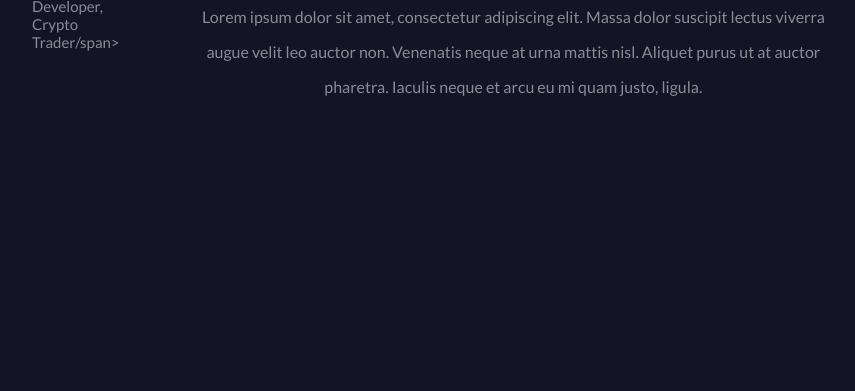
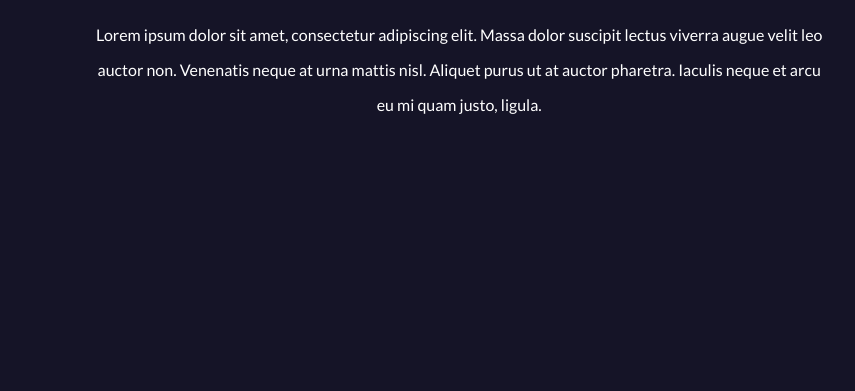
Before and after one commit to ryanfleming99/Website, a website: page index.html in a window 1280 px wide. Shown: the part 387-778 px from the top of the page, without its empty margins (168-1023 px from the left). Drawn offline with Linux system fonts and the light colour scheme.

Commit message:
broken tag

```diff
--- a/index.html
+++ b/index.html
@@ -23,12 +23,12 @@
 
         <div class="center-align">
             <h1 class="gold-header">Ryan Fleming</h1>
-            <span class="title-sub-header">Front-End Developer, Crypto Trader/span>
-                <p class="white-para">Lorem ipsum dolor sit amet, consectetur adipiscing elit. Massa dolor suscipit
-                    lectus
-                    viverra augue velit leo auctor non. Venenatis neque at urna mattis nisl. Aliquet purus ut at auctor
-                    pharetra. Iaculis neque et arcu eu mi quam justo, ligula.
-                </p>
+            <span class="title-sub-header">Front-End Developer, Crypto Trader</span>
+            <p class="white-para">Lorem ipsum dolor sit amet, consectetur adipiscing elit. Massa dolor suscipit
+                lectus
+                viverra augue velit leo auctor non. Venenatis neque at urna mattis nisl. Aliquet purus ut at auctor
+                pharetra. Iaculis neque et arcu eu mi quam justo, ligula.
+            </p>
         </div>
 
         <div class="gallery">
```
